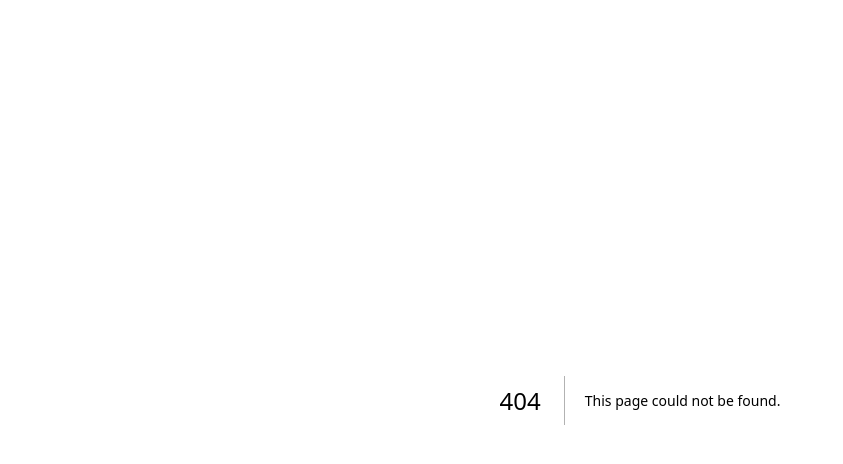
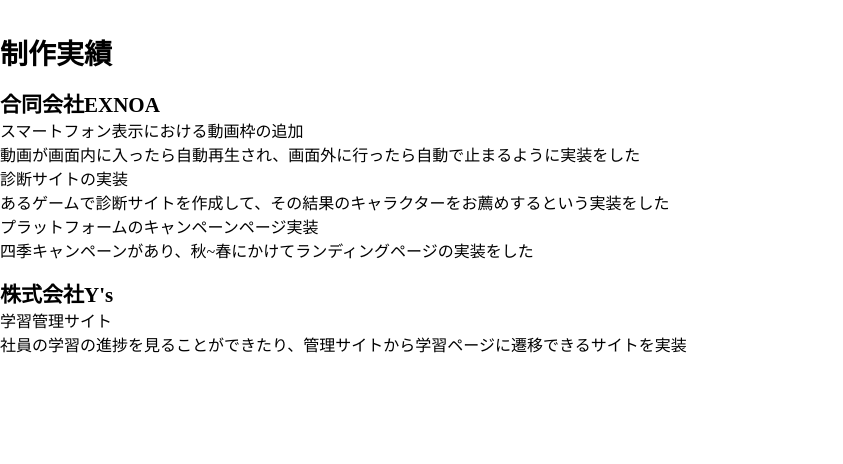
Before and after one commit to toku-chan/portfolio, a Next.js app: page /products in a window 1280 px wide. Before the commit this address had no page. Shown: the top 464 px of the page, without its empty margins (0-843 px from the left). Built offline with nearby package versions, Linux system fonts and the light colour scheme.

Commit message:
chore: pagesディレクトリ脱却

```diff
--- /dev/null
+++ b/app/contact/page.tsx
@@ -0,0 +1,5 @@
+import ContactPage from './contact-page';
+
+export default function Page() {
+  return <ContactPage />;
+}
--- /dev/null
+++ b/app/products/page.tsx
@@ -0,0 +1,5 @@
+import ProductsPage from './product-page';
+
+export default async function Page() {
+  return <ProductsPage />;
+}
--- /dev/null
+++ b/app/products/product-page.tsx
@@ -0,0 +1,7 @@
+'use client';
+
+import { Products } from '~/feature/Products';
+
+export default function ProductsPage() {
+  return <Products />;
+}
--- a/pages/about/index.tsx
+++ /dev/null
@@ -1,6 +0,0 @@
-import type { NextPage } from 'next';
-import { AboutContent } from '~/feature/About';
-
-const About: NextPage = () => <AboutContent />;
-
-export default About;
--- a/pages/contact/index.tsx
+++ /dev/null
@@ -1,6 +0,0 @@
-import type { NextPage } from 'next';
-import { ContactContent } from '~/feature/Contact';
-
-const Contact: NextPage = () => <ContactContent />;
-
-export default Contact;
```
Also changed, not shown: app/contact/contact-page.tsx (added, +7 -0 lines).
